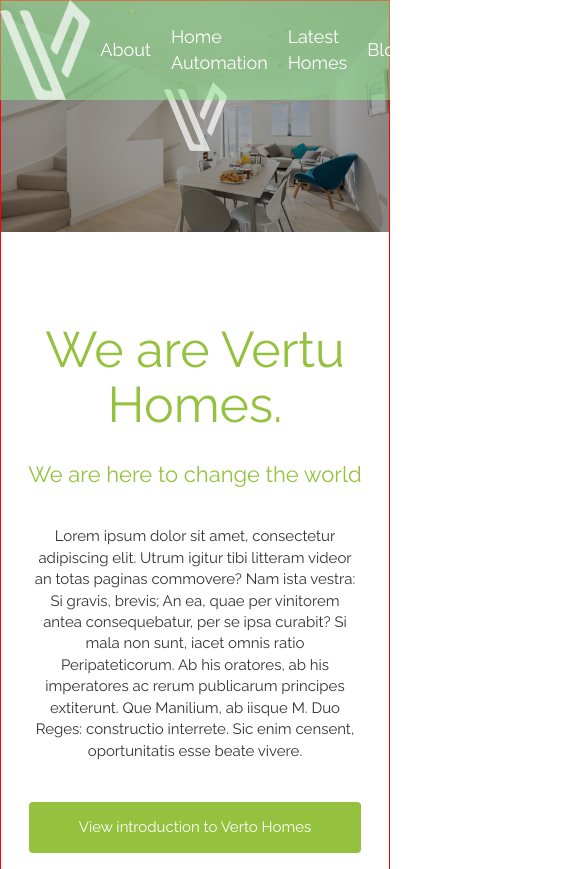
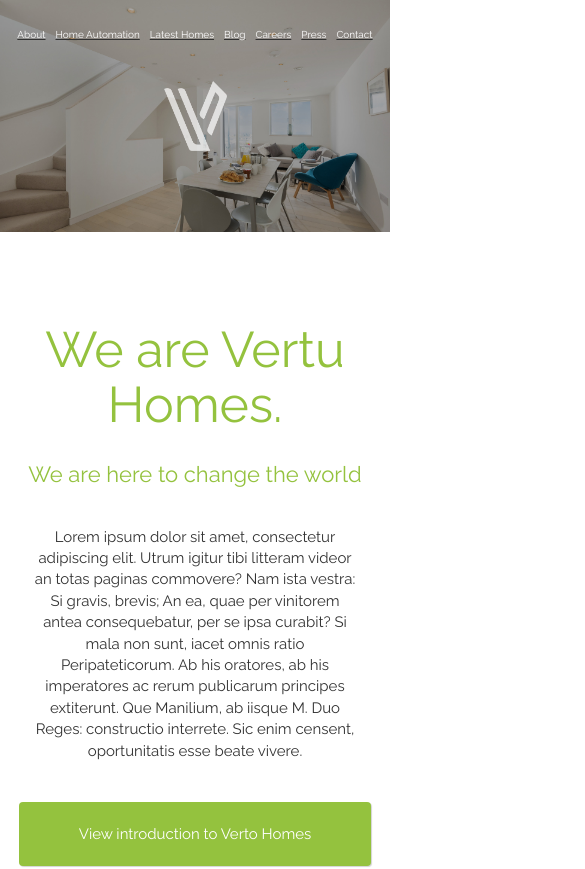
Before and after one commit to mattfoster1/verto_homes, a plain HTML site: page index.html in a window 390 px wide. Shown: the top 869 px of the page, 585 px wide, since content can reach past the window. Drawn offline with Linux system fonts and the light colour scheme.

Commit message:
submitted version

```diff
--- a/index.html
+++ b/index.html
@@ -15,8 +15,10 @@
 	</head>
 
 	<body onload="start()">
+		<div class="mf_main">
 			<div class="nav_cont">
-			<img src="img/large-v.png" href="http://vertohomes.com/">
+				<div class="nav">
+					<!-- <img src="img/large-v.png" alt="nav logo"> -->
 					<ul>
 				      <li><a href="http://vertohomes.com/">About</a></li>
 				      <li><a href="www.google.com">Home Automation</a></li>
@@ -27,7 +29,7 @@
 				      <li><a href="www.bbc.com">Contact</a></li>
 					</ul>
 				</div>
-		<div class="mf_main">
+			</div>
 			<div class="headerImg_cont">
 				<img src="img/top-back@2x.jpg" class="headerImg" alt="Verto Homes"/>
 	 			<div class="logoImg"></div>
@@ -40,7 +42,7 @@
  					Lorem ipsum dolor sit amet, consectetur adipiscing elit. Utrum igitur tibi litteram videor an totas paginas commovere? Nam ista vestra: Si gravis, brevis; An ea, quae per vinitorem antea consequebatur, per se ipsa curabit? Si mala non sunt, iacet omnis ratio Peripateticorum. Ab his oratores, ab his imperatores ac rerum publicarum principes extiterunt. Que Manilium, ab iisque M. Duo Reges: constructio interrete. Sic enim censent, oportunitatis esse beate vivere.
  				</p>
 
- 				<button>View introduction to Verto Homes</button>
+ 				<button onClick="location.href='http://www.google.com'">View introduction to Verto Homes</button>
 
  				<div class="container">
 					<div class="row">
@@ -93,14 +95,16 @@
  			</div> <!-- end of sustainable_living -->
 
  			<div class="mf_section future_home_automation">
- 				<img class="vesta" src="img/vesta-logo@2x.png"/ alt="vesta">
+ 				<img class="vesta-logo" src="img/vesta-logo@2x.png" alt="vesta"/>
  				<h1>The future of home automation.</h1>
  				<p>
  					Lorem ipsum dolor sit amet, consectetur adipiscing elit. Utrum igitur tibi litteram videor an totas paginas commovere? Nam ista vestra: Si gravis, brevis; An ea, quae per vinitorem antea consequebatur, per se ipsa curabit? Si mala non sunt.
  				</p>
- 				<button>Find out more</button>
- 				<img class="vesta-back" src="img/vesta-back@2x.jpg"/>
- 				<img class="vesta-phone" src="img/vesta-phone@2x.png">
+ 				<button class="cta" onClick="location.href='http://www.google.com'">Find out more</button>
+ 				<div class="vesta-cont">
+	 				<img class="vesta-back" src="img/vesta-back@2x.jpg" alt="vesta back"/>
+	 				<div class="vesta-phone"></div>
+	 			</div>
  			</div> <!-- end of future_home_automation -->
 
 
--- a/style.scss
+++ b/style.scss
@@ -20,9 +20,20 @@
     align-items: center;
 }
 
+@mixin flex_end {
+	display: -webkit-box;
+    display: -moz-box;
+    display: -ms-flexbox;
+    display: -webkit-flex;
+    display: flex;
+
+    justify-content: flex-end;
+    align-items: center;
+}
+
 $special-green: rgb(148,194,62);
 $special-green-clicked: #739631;
-$maxWidth: 1200px;
+$maxWidth: 1500px;
 
 
 * {
@@ -37,19 +48,25 @@ html, body {
 }
 
 .nav_cont {
-	position: fixed;
+	position: absolute;
+	max-width: $maxWidth;
 	width: 100%;
+	margin: auto;
 	height: 100px;
-	background-color: rgba(144,238,144, 0.5);
 	z-index: 1;
-	// max-width: $maxWidth;
+	@include flex_end;
+
+	.nav {
 		@include flex_row;
+		margin-right: 100px;
+		margin-top: 50px;
+	}
 
 	ul {
 		right: 0;
 		@include flex_row;
 		list-style: none;
-		margin: 0 50px 0 0;
+		margin: 0px;
 	}
 
 	li {
@@ -73,7 +90,6 @@ html, body {
 	height: auto;
 	width: 100%;
 	background-color: white;
-	border: solid 1px red;
 	max-width: $maxWidth;
 	margin: auto;
 	text-align: center;
@@ -100,11 +116,27 @@ html, body {
 		width: 85%;
 		font-size: 15px;
 	}
+
+	.headerImg_cont {
+		position: relative;
+		width: 100%;
+		height: auto;
+
+		.headerImg {
+			width: 100%;
+			height: auto;
+			z-index: 0;
 		}
 
-.mf_section {
-	margin: auto;
-	padding: 70px 0;
+		.logoImg {
+			position: absolute;
+			width: 100%;
+			height: 100%;
+			top: 0;
+			left: 0;
+			background: url("img/large-v@2x.png") no-repeat center;
+			background-size: auto 30%;
+		}
 	}
 
 	.about_us {
@@ -123,47 +155,86 @@ html, body {
 	}
 
 	.future_home_automation {
-	.vesta {
+		.vesta-logo {
 			height: 100px;
 			padding: 10px;
 		}
+
+		.vesta-cont {
+			position: relative;
+			width: 100%;
+			height: auto;
+		}
+
+		.vesta-back {
+			width: 100%;
+		}
+
+		.vesta-phone {
+			position: absolute;
+			width: 100%;
+			height: 100%;
+			bottom: 0;
+			left: 0;
+			background: url("img/vesta-phone@2x.png") no-repeat center bottom;
+			background-size: auto 80%;
+		}
+	}
+
+	.cta {
+		margin-bottom: 0;
+	}
+}
+
+.mf_section {
+	margin: auto;
+	padding: 70px 0;
 }
 
 button {
 	background-color: $special-green;
-	padding: 15px 50px;
+	line-height: 0px;
+	padding: 32px 60px;
 	margin-top: 20px;
 	margin-bottom: 50px;
 	font-size: 15px;
 	border: none;
 	border-radius: 4px;
 	color: white;
+	box-shadow: 1px 1px 1px lightgray;
+
+	transition: background-color .3s;
+	-webkit-transition: background-color .3s;
+    -moz-transition: background-color .3s;
+    -o-transition: background-color .3s;
 
 	&:hover {
 		background-color: $special-green-clicked;
 	}
 }
 
-.headerImg_cont {
-	position: relative;
-	width: 100%;
-	height: auto;
+// mobile
+@media screen and (max-width: 800px) and (min-height: 601px) {
+//usually I'd have put a hamburger menu in here, but I decided that there wasn't time
+	.nav_cont {
+		justify-content: center;
+		height: 50px;
 
-	.headerImg {
-		width: 100%;
-		height: auto;
-		top: 0;
-		left: 0;
-		z-index: 0;
+		.nav {
+			margin-right: 0px;
+			margin-top: 20px;
 		}
 
-	.logoImg {
-		position: absolute;
-		width: 100%;
-		height: 100%;
-		top: 0;
-		left: 0;
-		background: url("img/large-v@2x.png") no-repeat center;
-		background-size: auto 30%;
+		li {
+			margin: 0 5px;
+			font-size: 12px;
+			text-decoration: underline;
 		}
 	}
+}
+
+@media screen and (max-width: 550px) and (min-height: 601px) {
+	.nav_cont li {
+		font-size: 10px;
+	}
+}
```
Also changed, not shown: style.css, 3 other files. Lines whose indentation alone changed are shown as unchanged.
